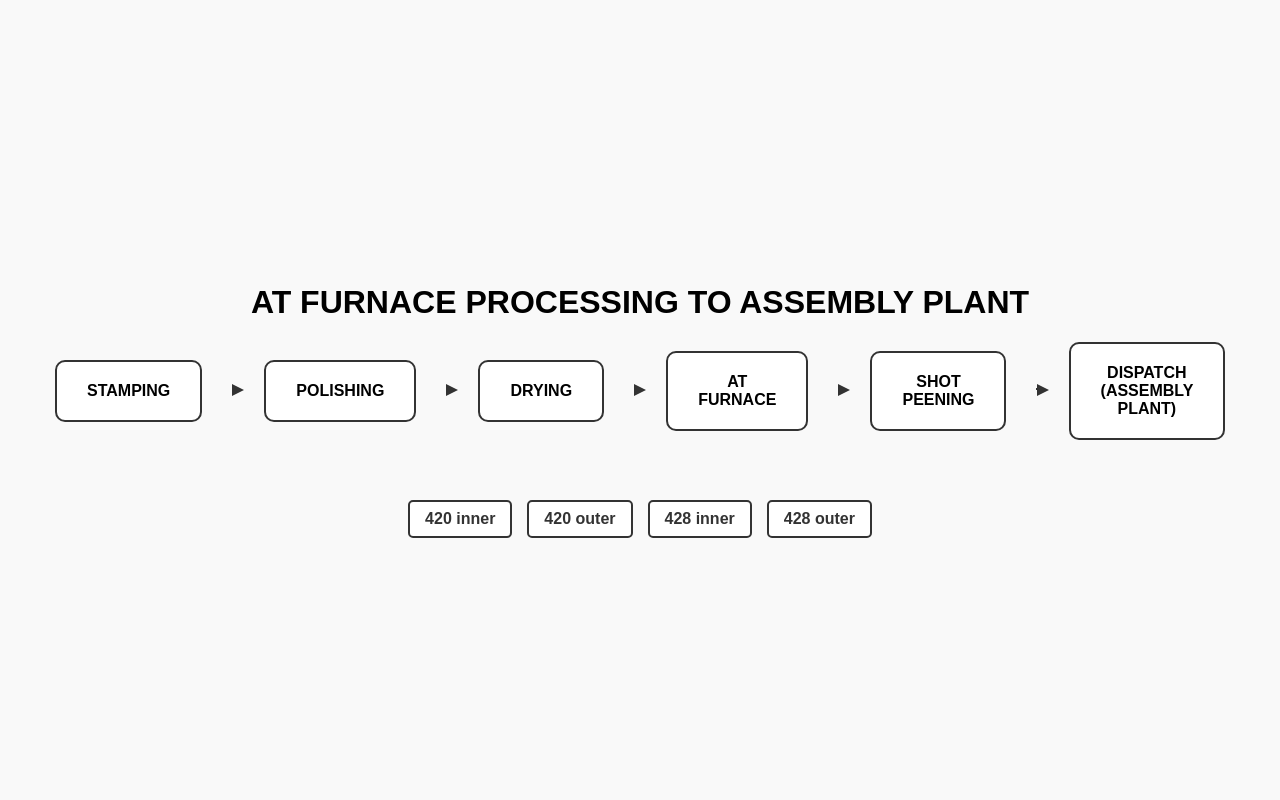
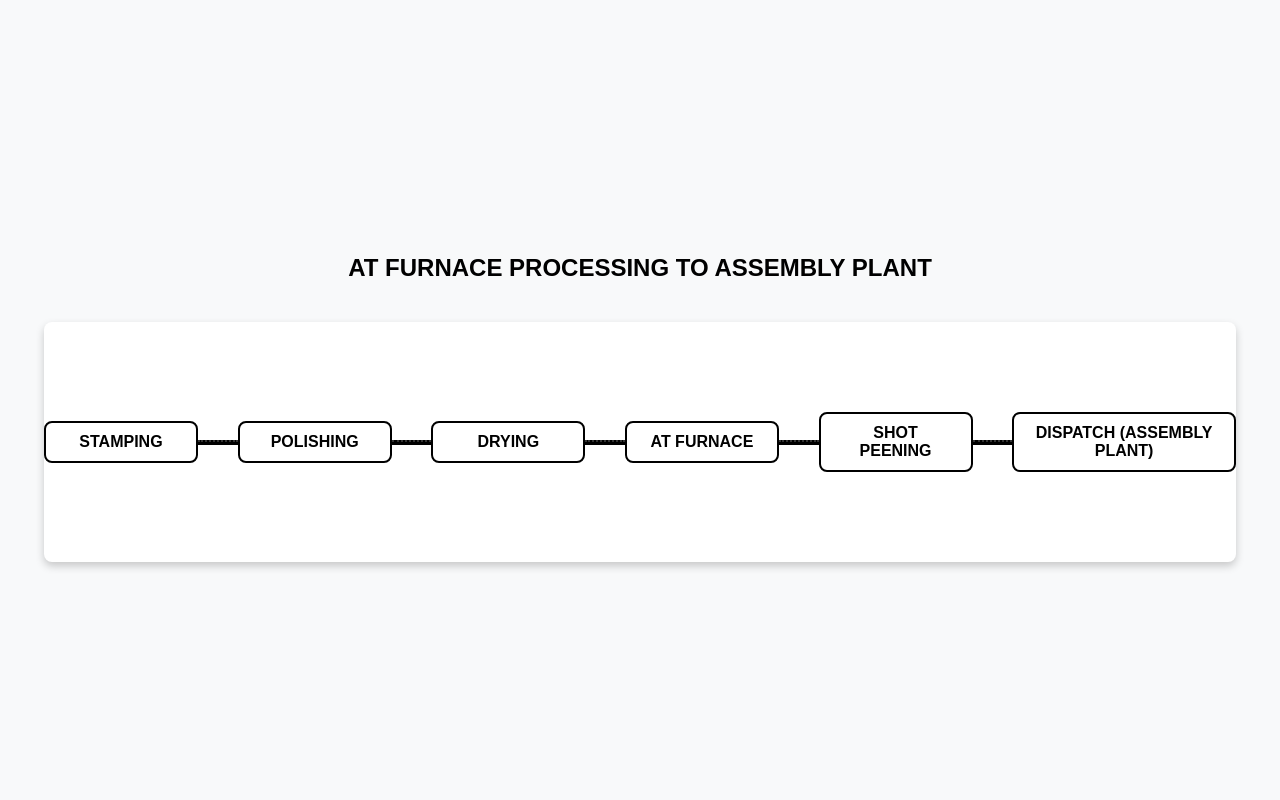
Before and after one commit to bilalarifshaikh/FYP-NEW, a Django app: page /AtFurnace/ in a window 1280 px wide; the page is wider, and only the part inside the window is pictured. Run offline with Django 4.2, Linux system fonts and the light colour scheme.

Commit message:
Abdullah
abdullah work

```diff
--- a/templates/at_furnace.html
+++ b/templates/at_furnace.html
@@ -4,50 +4,197 @@
 <head>
     <meta charset="UTF-8">
     <meta name="viewport" content="width=device-width, initial-scale=1.0">
-    <title>Interactive Flowchart</title>
+    <title>AT Furnace Processing to Assembly Plant</title>
     <link rel="stylesheet" href="{% static 'at_pipeline.css' %}">
+
+    <style>
+        body {
+            font-family: Arial, sans-serif;
+            margin: 0;
+            padding: 0;
+            display: flex;
+            flex-direction: column;
+            align-items: center;
+            justify-content: center;
+            min-height: 100vh;
+            background-color: #f8f9fa;
+        }
+
+        h1 {
+            text-align: center;
+            font-size: 24px;
+            margin-bottom: 20px;
+        }
+
+        .flowchart-container {
+            position: relative;
+            width: 90%;
+            max-width: 1200px;
+            height: 200px;
+            background-color: white;
+            border-radius: 8px;
+            box-shadow: 0 4px 8px rgba(0, 0, 0, 0.2);
+            display: flex;
+            align-items: center;
+            justify-content: center;
+            padding: 20px;
+            margin-top: 20px;
+        }
+
+        .box {
+            position: relative;
+            background-color: white;
+            color: black;
+            border: 2px solid black;
+            border-radius: 8px;
+            padding: 10px 15px;
+            text-align: center;
+            font-weight: 600;
+            cursor: pointer;
+            transition: transform 0.2s ease, box-shadow 0.2s ease;
+            min-width: 120px;
+        }
+
+        .box:hover {
+            transform: scale(1.1);
+            box-shadow: 0 4px 8px rgba(0, 0, 0, 0.3);
+        }
+
+        .tooltip {
+            position: absolute;
+            background-color: white;
+            color: #333;
+            padding: 8px 12px;
+            border-radius: 6px;
+            box-shadow: 0 2px 10px rgba(0, 0, 0, 0.2);
+            font-size: 14px;
+            white-space: nowrap;
+            opacity: 0;
+            visibility: hidden;
+            transition: opacity 0.2s, visibility 0.2s;
+            pointer-events: none;
+        }
+
+        .box:hover .tooltip {
+            opacity: 1;
+            visibility: visible;
+            top: -40px;
+            left: 50%;
+            transform: translateX(-50%);
+        }
+
+        .arrow-container {
+            display: flex;
+            align-items: center;
+            justify-content: space-between;
+            width: 100%;
+            position: absolute;
+            top: 50%;
+            transform: translateY(-50%);
+        }
+
+        .arrow {
+            width: 50px;
+            height: 3px;
+            background-color: black;
+            position: relative;
+        }
+
+        .arrow::after {
+            content: '';
+            position: absolute;
+            right: -10px;
+            top: -5px;
+            border-left: 10px solid black;
+            border-top: 5px solid transparent;
+            border-bottom: 5px solid transparent;
+        }
+
+        @media (max-width: 768px) {
+            .flowchart-container {
+                flex-direction: column;
+                height: auto;
+                padding: 15px;
+            }
+
+            .box {
+                min-width: 100px;
+                font-size: 12px;
+            }
+
+            .arrow-container {
+                flex-direction: column;
+                align-items: center;
+            }
+
+            .arrow {
+                transform: rotate(90deg);
+                margin: 10px 0;
+            }
+        }
+    </style>
 </head>
 <body>
+
     <h1>AT FURNACE PROCESSING TO ASSEMBLY PLANT</h1>
-
-    <div class="flowchart">
-        <div class="step-container">
-            <div class="step">STAMPING</div>
+    <div class="flowchart-container">
+        <div class="arrow-container">
+            <div id="box1" class="box">
+                STAMPING
+                <div class="tooltip">420 INNER and 420 OUTER are executing under this process</div>
             </div>
             <div class="arrow"></div>
 
-        <div class="step-container">
-            <div class="step">POLISHING</div>
+            <div id="box2" class="box">
+                POLISHING
+                <div class="tooltip">420 INNER, 420 OUTER, and 428 INNER are executing under this process</div>
             </div>
             <div class="arrow"></div>
 
-        <div class="step-container">
-            <div class="step">DRYING</div>
+            <div id="box3" class="box">
+                DRYING
+                <div class="tooltip">420 INNER, 428 INNER, and 428 OUTER are executing under this process</div>
             </div>
             <div class="arrow"></div>
 
-        <div class="step-container">
-            <div class="step">AT FURNACE</div>
+            <div id="box4" class="box">
+                AT FURNACE
+                <div class="tooltip">420 OUTER and 428 INNER are executing under this process</div>
             </div>
             <div class="arrow"></div>
 
-        <div class="step-container">
-            <div class="step">SHOT PEENING</div>
+            <div id="box5" class="box">
+                SHOT PEENING
+                <div class="tooltip">428 INNER and 428 OUTER are executing under this process</div>
             </div>
             <div class="arrow"></div>
 
-        <div class="step-container">
-            <div class="step">DISPATCH<br>(ASSEMBLY PLANT)</div>
+            <div id="box6" class="box">
+                DISPATCH (ASSEMBLY PLANT)
+                <div class="tooltip">420 INNER and 428 OUTER are executing under this process</div>
+            </div>
         </div>
     </div>
 
-    <div class="parts">
-        <span class="part" data-color="#ffcc00">420 inner</span> <!-- Yellow -->
-        <span class="part" data-color="#00796b">420 outer</span>
-        <span class="part" data-color="#1e3a8a">428 inner</span> <!-- Professional Blue -->
-        <span class="part" data-color="#ff9800">428 outer</span>
-    </div>
+    <script>
+        document.addEventListener('DOMContentLoaded', function() {
+            const boxes = document.querySelectorAll('.box');
 
-    <script src="{% static 'at_pipeline.js' %}"></script>
+            boxes.forEach(box => {
+                const tooltip = box.querySelector('.tooltip');
+
+                box.addEventListener('mouseenter', function() {
+                    tooltip.style.opacity = "1";
+                    tooltip.style.visibility = "visible";
+                });
+
+                box.addEventListener('mouseleave', function() {
+                    tooltip.style.opacity = "0";
+                    tooltip.style.visibility = "hidden";
+                });
+            });
+        });
+    </script>
+
 </body>
 </html>
--- a/templates/cp_furnace.html
+++ b/templates/cp_furnace.html
@@ -4,7 +4,7 @@
 <head>
     <meta charset="UTF-8">
     <meta name="viewport" content="width=device-width, initial-scale=1.0">
-    <title>CP Furnace Process Flow</title>
+    <title>CB Furnace Process Flow</title>
     <link rel="stylesheet" href="{% static 'cp_furnace.css' %}">
 </head>
 <body>
@@ -14,7 +14,7 @@
         <button class="back-button" onclick="window.history.back();">Back</button>
     </div>
 
-    <h1>CP Furnace Processing to Assembly Plant</h1>
+    <h1>CB Furnace Processing to Assembly Plant</h1>
 
     <!-- Stage 1 -->
     <div class="stage">
```
Also changed, not shown: db.sqlite3. Lines whose indentation alone changed are shown as unchanged.
